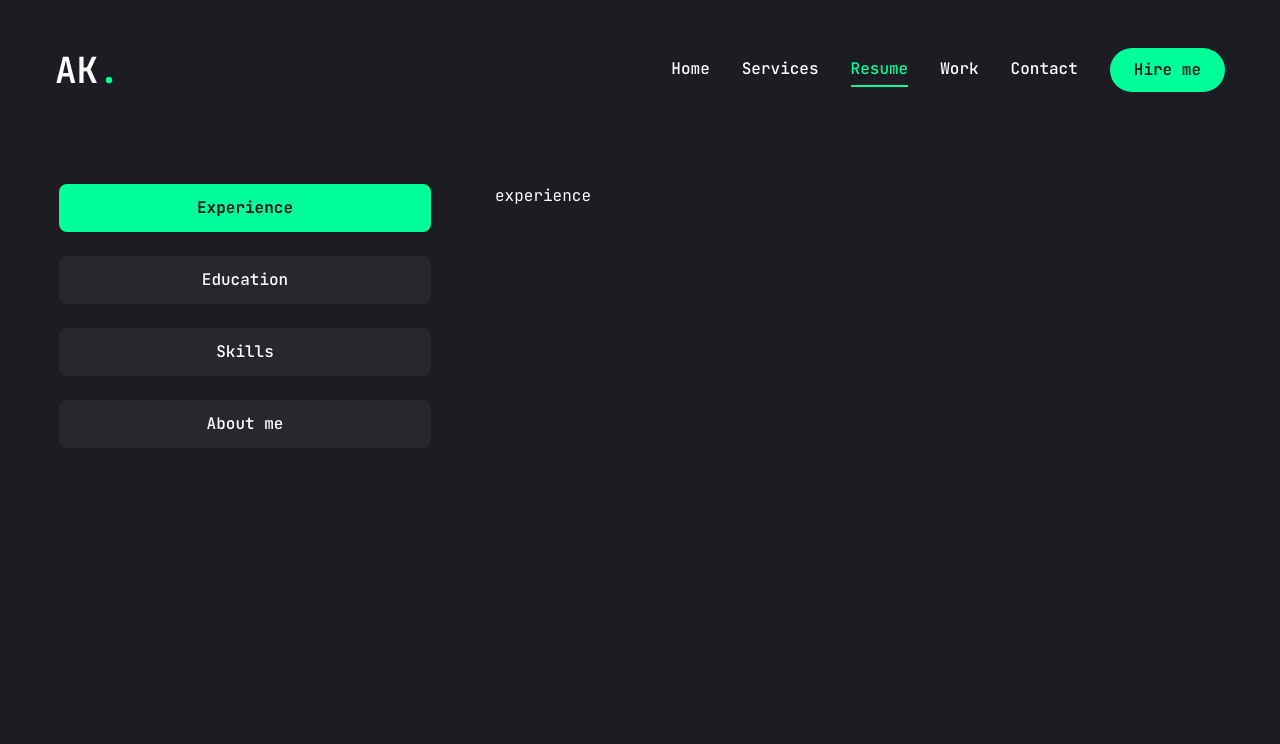
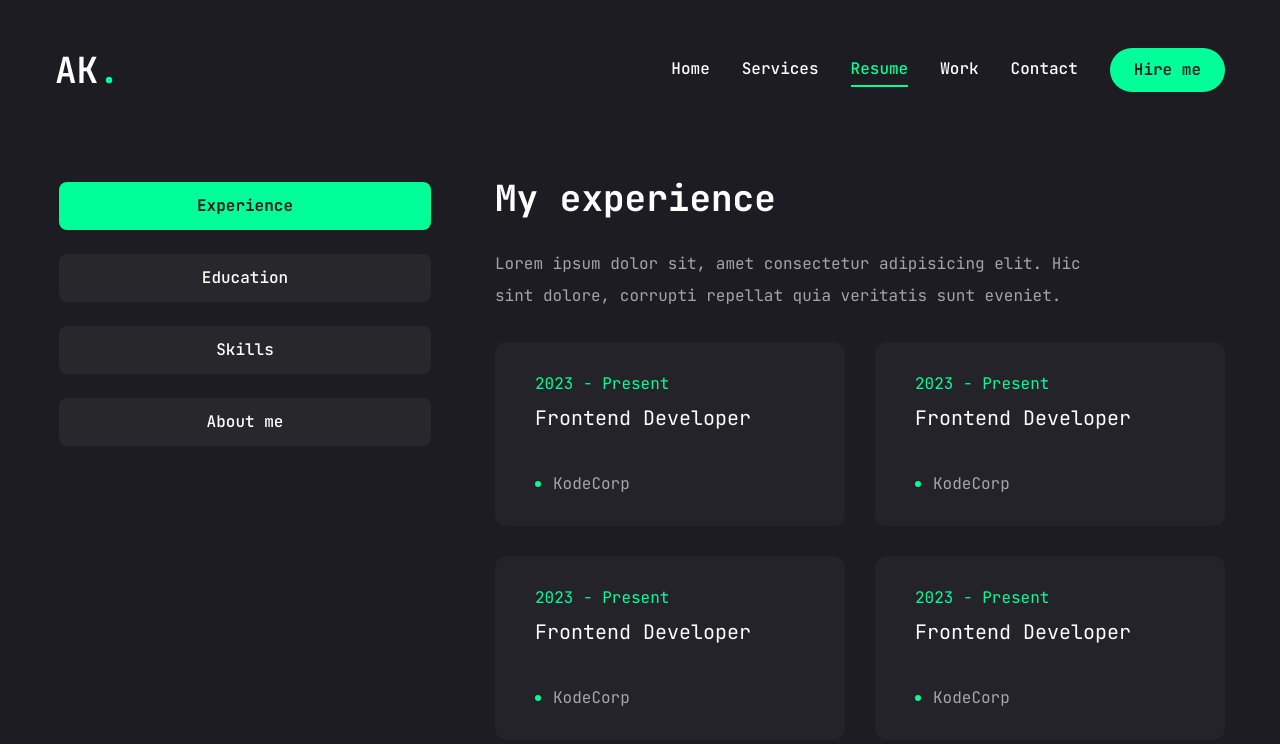
Before and after one commit to kodaliakhil/portfolio, a Next.js app: page /resume in a window 1280 px wide. Shown: the top 744 px of the page. Built offline with nearby package versions, Linux system fonts and the light colour scheme.

Commit message:
resume experience section

```diff
--- a/app/resume/page.jsx
+++ b/app/resume/page.jsx
@@ -55,6 +55,26 @@
   description:
     "Lorem ipsum dolor sit, amet consectetur adipisicing elit. Hic sint dolore, corrupti repellat quia veritatis sunt eveniet.",
   items: [
+    {
+      company: "KodeCorp",
+      position: "Frontend Developer",
+      duration: "2023 - Present",
+    },
+    {
+      company: "KodeCorp",
+      position: "Frontend Developer",
+      duration: "2023 - Present",
+    },
+    {
+      company: "KodeCorp",
+      position: "Frontend Developer",
+      duration: "2023 - Present",
+    },
+    {
+      company: "KodeCorp",
+      position: "Frontend Developer",
+      duration: "2023 - Present",
+    },
     {
       company: "KodeCorp",
       position: "Frontend Developer",
@@ -142,7 +162,73 @@
           <div className="min-h-[70vh] w-full">
             {/* experience */}
             <TabsContent value="experience" className="w-full">
-              experience
+              <div className="flex flex-col gap-[30px] text-center xl:text-left">
+                <h3 className="text-4xl font-bold">{experience.title}</h3>
+                <p className="max-w-[600px] text-white/60 mx-auto xl:mx-0">
+                  {experience.description}
+                </p>
+                <ScrollArea className="h-[400px]">
+                  <ul className="grid grid-cols-1 lg:grid-cols-2 gap-[30px]">
+                    {experience.items.map((item, index) => {
+                      return (
+                        <li
+                          key={index}
+                          className="bg-[#232329] h-[184px] py-6 px-10 rounded-xl flex flex-col justify-center items-center lg:items-start gap-1"
+                        >
+                          <span className="text-accent">{item.duration}</span>
+                          <h3 className="text-xl max-w-[260px] min-h-[60px] text-center lg:text-left">
+                            {item.position}
+                          </h3>
+                          <div className="flex items-center gap-3">
+                            {/* dot */}
+                            <span className="w-[6px] h-[6px] rounded-full bg-accent"></span>
+                            <p className="text-white/60">{item.company}</p>
+                          </div>
+                        </li>
+                      );
+                    })}
+                  </ul>
+                </ScrollArea>
+              </div>
+            </TabsContent>
+            {/* education */}
+            <TabsContent value="education" className="w-full">
+              <div className="flex flex-col gap-[30px] text-center xl:text-left">
+                <h3 className="text-4xl font-bold">{education.title}</h3>
+                <p className="max-w-[600px] text-white/60 mx-auto xl:mx-0">
+                  {education.description}
+                </p>
+                <ScrollArea className="h-[400px]">
+                  <ul className="grid grid-cols-1 lg:grid-cols-2 gap-[30px]">
+                    {experience.items.map((item, index) => {
+                      return (
+                        <li
+                          key={index}
+                          className="bg-[#232329] h-[184px] py-6 px-10 rounded-xl flex flex-col justify-center items-center lg:items-start gap-1"
+                        >
+                          <span className="text-accent">{item.duration}</span>
+                          <h3 className="text-xl max-w-[260px] min-h-[60px] text-center lg:text-left">
+                            {item.position}
+                          </h3>
+                          <div className="flex items-center gap-3">
+                            {/* dot */}
+                            <span className="w-[6px] h-[6px] rounded-full bg-accent"></span>
+                            <p className="text-white/60">{item.company}</p>
+                          </div>
+                        </li>
+                      );
+                    })}
+                  </ul>
+                </ScrollArea>
+              </div>
+            </TabsContent>
+            {/* skills */}
+            <TabsContent value="skills" className="w-full">
+              skills
+            </TabsContent>
+            {/* about */}
+            <TabsContent value="about" className="w-full">
+              about
             </TabsContent>
           </div>
         </Tabs>
--- a/components/ui/scroll-area.jsx
+++ b/components/ui/scroll-area.jsx
@@ -32,7 +32,7 @@
       className
     )}
     {...props}>
-    <ScrollAreaPrimitive.ScrollAreaThumb className="relative flex-1 rounded-full bg-slate-200 dark:bg-slate-800" />
+    <ScrollAreaPrimitive.ScrollAreaThumb className="relative flex-1 rounded-full bg-accent dark:bg-slate-800" />
   </ScrollAreaPrimitive.ScrollAreaScrollbar>
 ))
 ScrollBar.displayName = ScrollAreaPrimitive.ScrollAreaScrollbar.displayName
```
